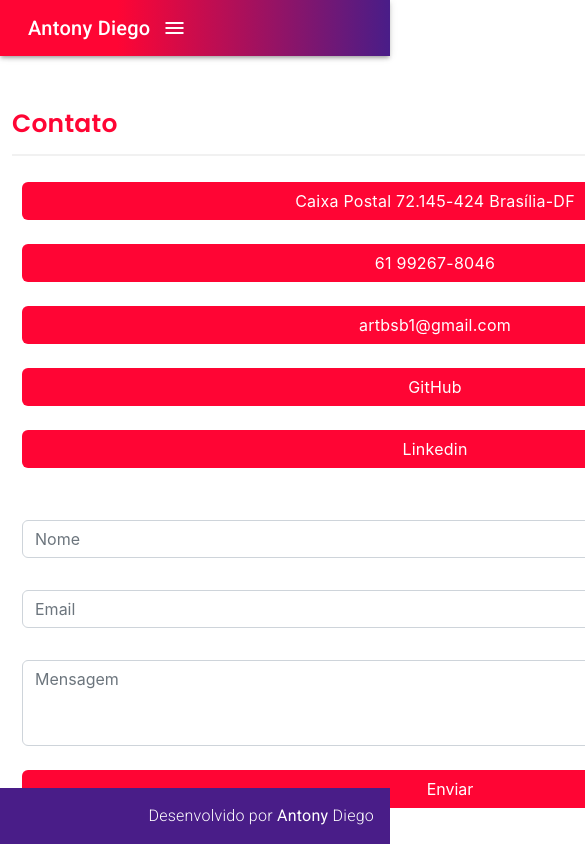
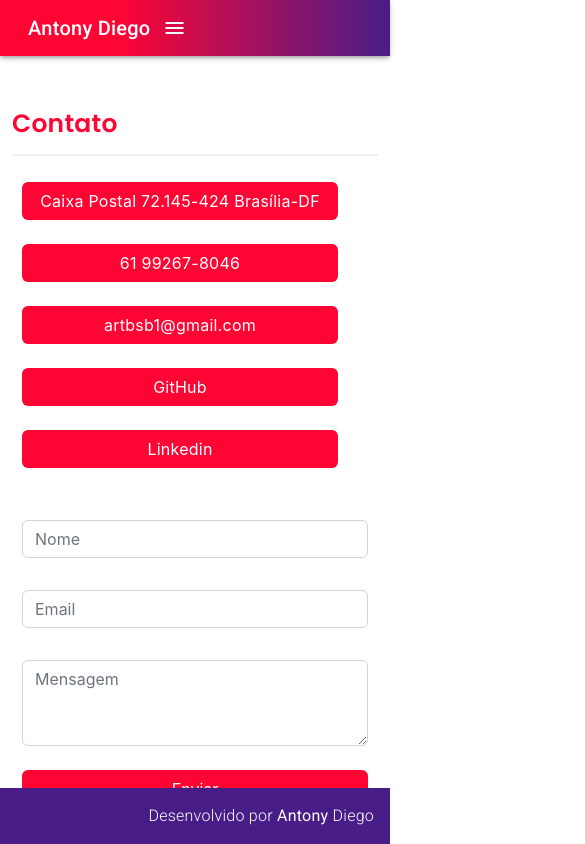
Before and after one commit to Antonybsb/portfolio, an Angular app in the folder portfolio/: page /contato in a window 390 px wide. Shown: the top 844 px of the page, 585 px wide, since content can reach past the window. Built offline with nearby package versions, Linux system fonts and the light colour scheme; what ng2-pdf-viewer would draw is missing.

Commit message:
Ajustes componente portfolio

```diff
--- a/portfolio/src/app/contato/contato.component.css
+++ b/portfolio/src/app/contato/contato.component.css
@@ -37,6 +37,10 @@ h3 {
 }
 
 @media screen and (max-width: 770px) {
+  .container {
+    max-width: 100%;
+    overflow-x: hidden;
+  }
   .content {
     display: flex;
     flex-direction: column;
--- a/portfolio/src/app/home/home/home.component.html
+++ b/portfolio/src/app/home/home/home.component.html
@@ -4,7 +4,7 @@
   <div class="edrea_tm_home">
     <h3 class="name">
       Antony
-      <span class="cor">Diego</span>
+      <span class="cor">Diego de Carvalho</span>
     </h3>
   </div>
 
--- a/portfolio/src/app/portifolio/portifolio.component.css
+++ b/portfolio/src/app/portifolio/portifolio.component.css
@@ -96,28 +96,22 @@ mat-card-subtitle {
 
 @media screen and (max-width: 400px) {
   .container {
-    display: flex;
-    flex-direction: column;
-    justify-content: center;
-    align-items: center;
-    height: auto;
-    width: auto;
-    margin: 0;
-    padding: 0;
+    max-width: 100%;
+    overflow-x: hidden;
   }
   main {
     display: flex;
     flex-direction: column;
     justify-content: center;
-    height: 100vh;
   }
   .products {
     display: flex;
+    flex-direction: column;
     justify-content: space-around;
     transition: transform 0.3s ease;
   }
   mat-card {
-    width: auto;
-    margin: 10px;
+    width: 100%;
+    margin: 10px auto;
   }
 }
```
